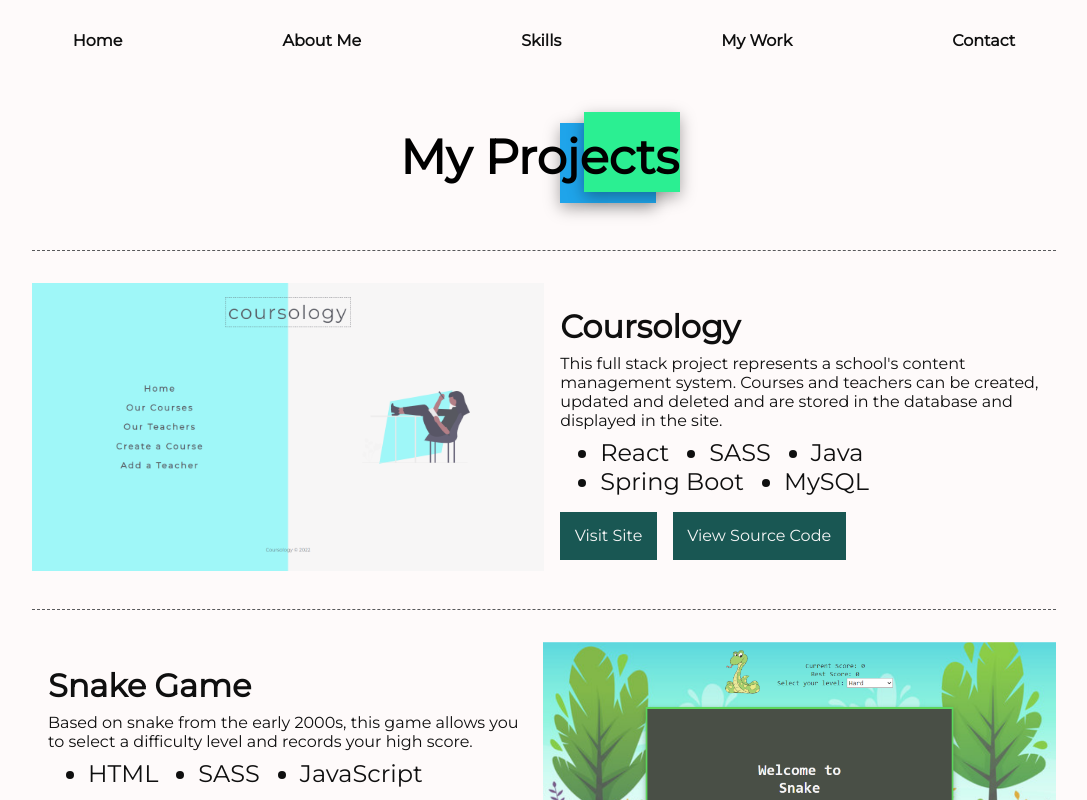
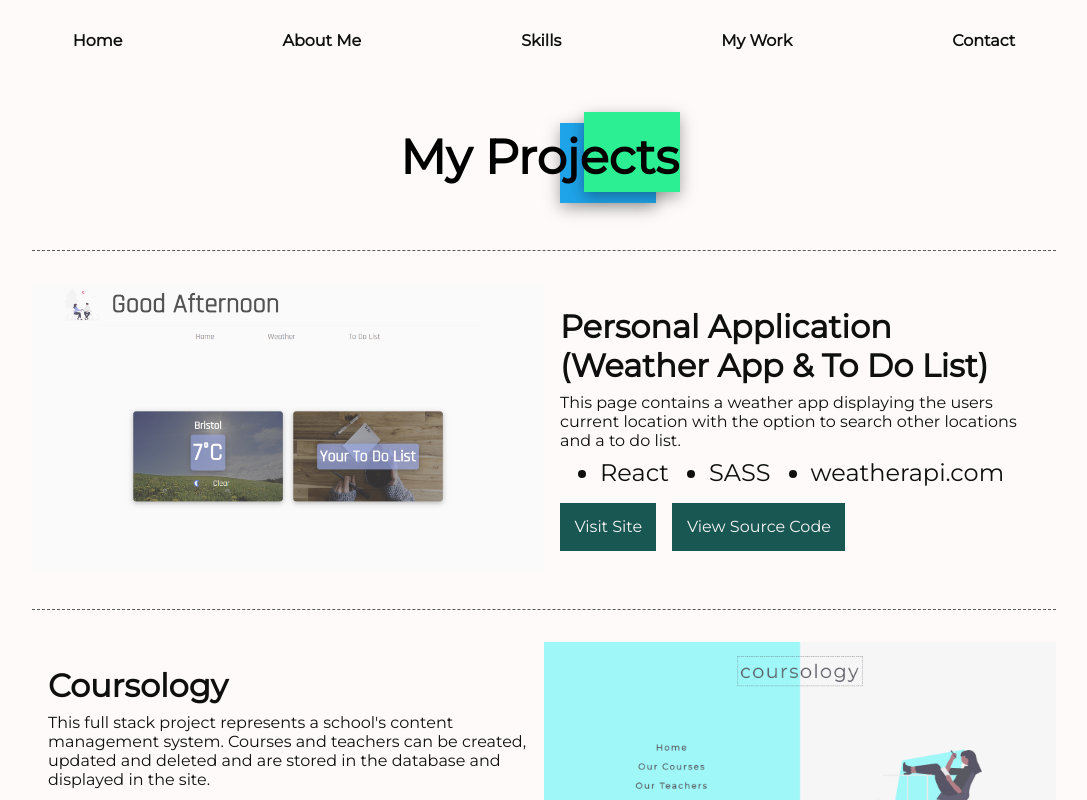
Before and after one commit to AndyBowerman/portfolio-page, a React (Create React App) app: page /#/my-work in a window 1280 px wide. Shown: the top 800 px of the page, without its empty margins (96-1183 px from the left). Built offline with nearby package versions, Linux system fonts and the light colour scheme.

Commit message:
added personal app project

```diff
--- a/src/components/Card/Card.jsx
+++ b/src/components/Card/Card.jsx
@@ -14,9 +14,9 @@ const Card = ({image, title, description, languages, name, code, site}) => {
           <h4 className="card__header">{title}</h4>
           <p className="card__text">{description}</p>
           <ul className="card__list">{renderLanguages}</ul>
-          <a href={site} target="_blank" rel="noreferrer">
+          {site && <a href={site} target="_blank" rel="noreferrer">
             <Button name="card__button" text="Visit Site" />
-          </a>
+          </a>}
           <a href={code} target="_blank" rel="noreferrer">
             <Button name="card__button" text="View Source Code" />
           </a>
--- a/src/containers/WorkContainer/WorkContainer.jsx
+++ b/src/containers/WorkContainer/WorkContainer.jsx
@@ -4,9 +4,19 @@ import snake from "../../assets/snake-project.png";
 import api from "../../assets/api-punk-project.png";
 import coursology from "../../assets/coursology.png"
 import Card from "../../components/Card/Card";
+import personalApp from "../../assets/Homepage.png"
 
 const WorkContainer = () => {
   const projects = [
+    {
+      image: personalApp,
+      title: "Personal Application (Weather App & To Do List)",
+      description:
+        "This page contains a weather app displaying the users current location with the option to search other locations and a to do list.",
+      languages: ["React", "SASS", "weatherapi.com"],
+      code: "https://github.com/AndyBowerman/personal-app",
+      site: "https://andybowerman.github.io/personal-app/"
+    },
     {
       image: coursology,
       title: "Coursology",
@@ -14,7 +24,7 @@ const WorkContainer = () => {
         "This full stack project represents a school's content management system. Courses and teachers can be created, updated and deleted and are stored in the database and displayed in the site.",
       languages: ["React", "SASS", "Java", "Spring Boot", "MySQL"],
       code: "https://github.com/AndyBowerman/Courseology-Full-Stack-Project",
-      site: "#"
+      site: ""
     },
     {
         image: snake,
```
Also changed, not shown: src/assets/Homepage.png (added).
